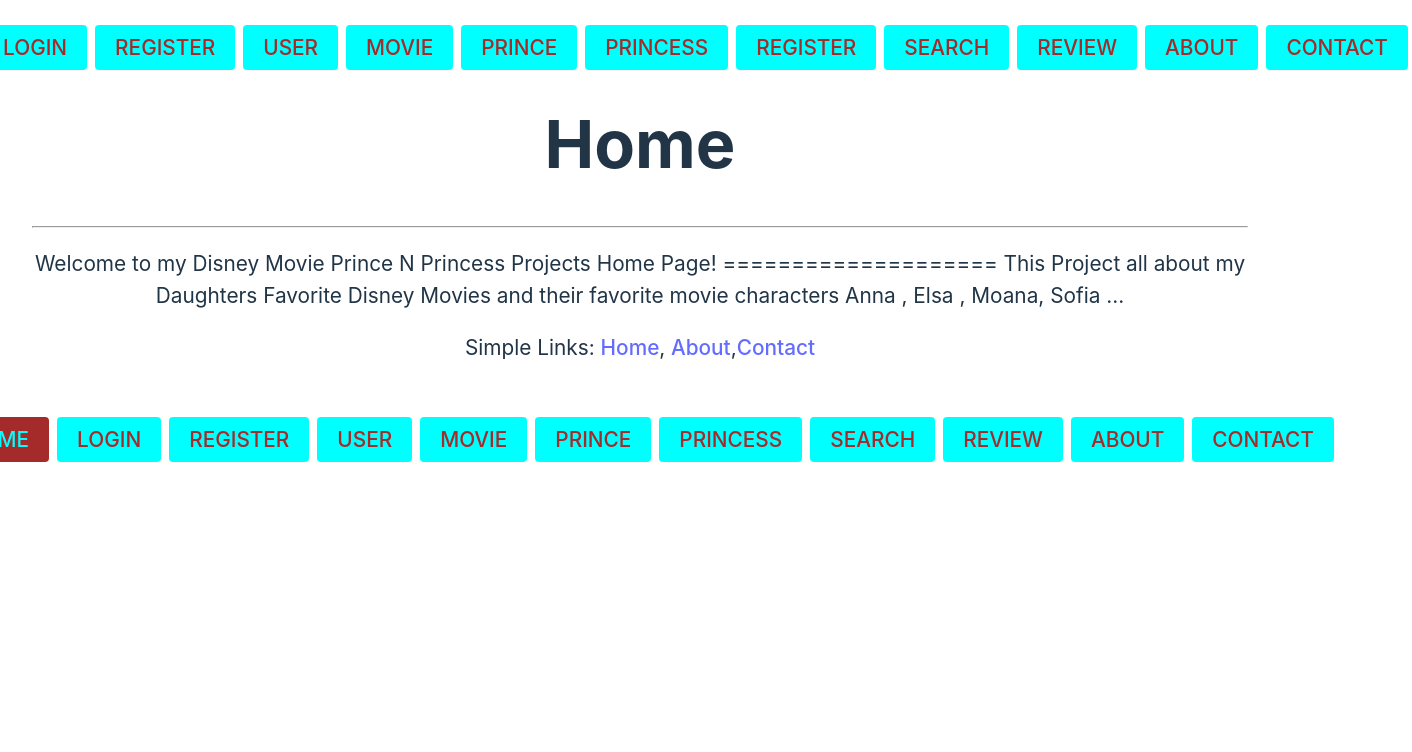
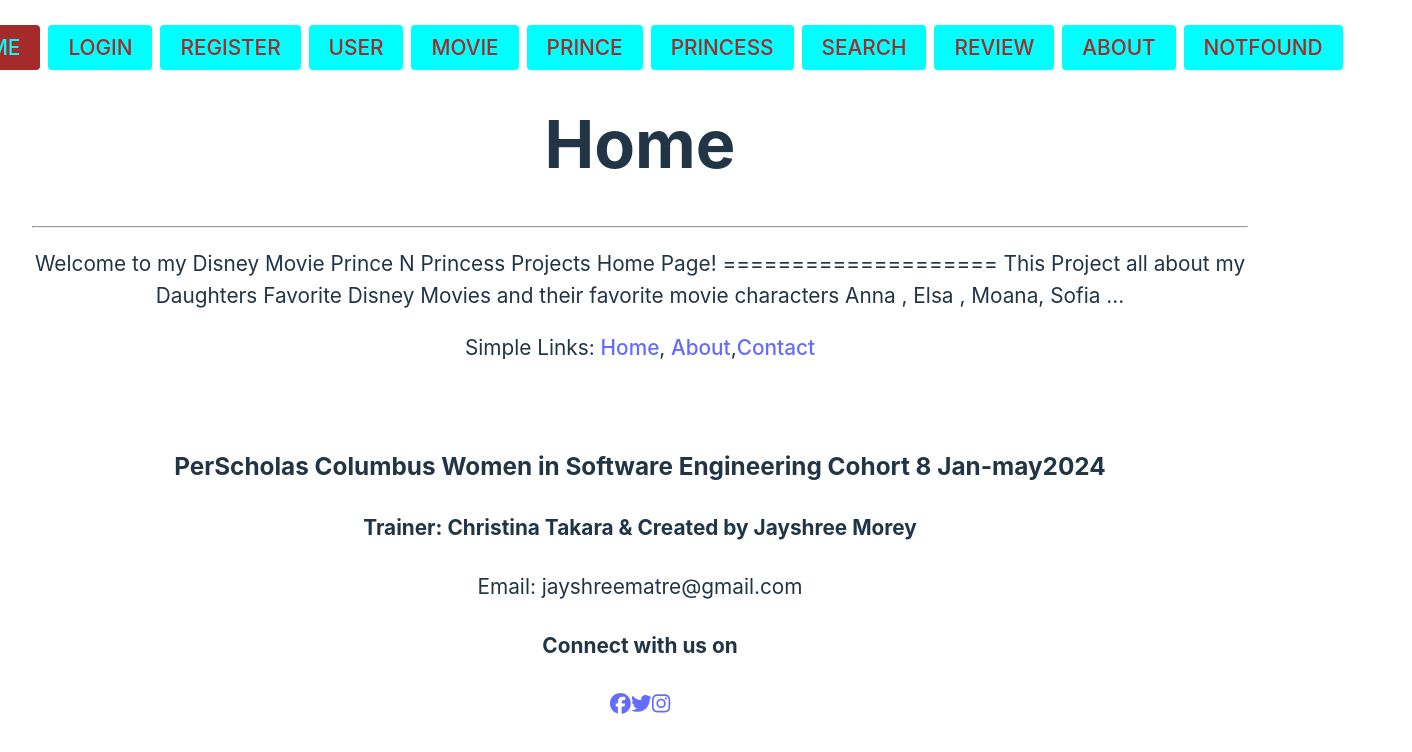
Before and after one commit to jayashreemore/disneyFrontend, a React (Vite) app: page / in a window 1280 px wide. Shown: the top 752 px of the page, 1412 px wide, since content can reach past the window. Built offline with nearby package versions, Linux system fonts and the light colour scheme.

Commit message:
added footer code and footer styling code  to the project

```diff
--- a/src/components/Contact.jsx
+++ /dev/null
@@ -1,28 +0,0 @@
-import { Link } from 'react-router-dom';
-import { Helmet } from 'react-helmet';
-
-
-export default function Contact() {
-
-    return (
-        <>
-
-            <Helmet>
-                <title> Contact</title>
-                <meta name='description' content='This is my Contact Page' />
-            </Helmet>
-            <h1>Contact</h1>
-            <hr />
-            <p>
-                This is my Contact Page.
-                =======================
-
-            </p>
-            <p>
-                Simple Links: <Link to='/'> Home</Link>,
-                <Link to='/about'> About</Link>,
-                <Link to='/contact'>Contact</Link>
-            </p>
-        </>
-    );
-}
--- a/src/components/Footer.jsx
+++ b/src/components/Footer.jsx
@@ -1,69 +1,28 @@
-import { NavLink } from "react-router-dom";
+import React from 'react';
+import { FontAwesomeIcon } from '@fortawesome/react-fontawesome';
+import { faFacebook, faTwitter, faInstagram } from '@fortawesome/free-brands-svg-icons';
+import '../App.css'; // Import CSS file for styling
 
 function Footer() {
     return (
-        <div className="footer">
-            <ul>
-                <li>
-                    <NavLink to='/' activeclass='active'>
-                        Home
-                    </NavLink>
-                </li>
-
-
-                <li>
-					<NavLink to='/Login' activeclassname='active'>
-						Login
-					</NavLink>
-				</li>
-                <li>
-					<NavLink to='/Register' activeclassname='active'>
-						Register
-					</NavLink>
-				</li>
-                <li>
-					<NavLink to='/User' activeclassname='active'>
-						User
-					</NavLink>
-				</li>
-                <li>
-					<NavLink to='/Movie' activeclassname='active'>
-						Movie
-					</NavLink>
-				</li>
-                <li>
-					<NavLink to='/Prince' activeclassname='active'>
-						Prince
-					</NavLink>
-				</li>
-                <li>
-					<NavLink to='/Princess' activeclassname='active'>
-						Princess
-					</NavLink>
-				</li>
-                <li>
-					<NavLink to='/Search' activeclassname='active'>
-						Search
-					</NavLink>
-				</li>
-                <li>
-					<NavLink to='/Review' activeclassname='active'>
-						Review
-					</NavLink>
-				</li>
-                <li>
-                    <NavLink to='/about' activeclass='active'>
-                        About
-                    </NavLink>
-                </li>
-                <li>
-                    <NavLink to='/contact' activeclass='active'>
-                        Contact
-                    </NavLink>
-                </li>
-            </ul>
-        </div>
-    )
+        <footer className="footer">
+            <div className="container">
+                <div className="footer-content">
+                    <div className="footer-info">
+                        <h3>PerScholas Columbus Women in Software Engineering Cohort 8 Jan-may2024 </h3>
+                        <h4>Trainer: Christina Takara & Created by Jayshree Morey</h4>
+                        <p>Email: jayshreematre@gmail.com </p>
+                        <h4>Connect with us on </h4>
+                        <div className="social-icons">
+                            <a href="https://www.facebook.com"><FontAwesomeIcon icon={faFacebook} /></a>
+                            <a href="https://www.twitter.com"><FontAwesomeIcon icon={faTwitter} /></a>
+                            <a href="https://www.instagram.com"><FontAwesomeIcon icon={faInstagram} /></a>
+                        </div>
+                    </div>
+                </div>
+            </div>
+        </footer>
+    );
 }
 
 export default Footer;
--- a/src/components/Nav.jsx
+++ b/src/components/Nav.jsx
@@ -40,11 +40,7 @@
 						Princess
 					</NavLink>
 				</li>
-                <li>
-					<NavLink to='/Register' activeclassname='active'>
-						Register
-					</NavLink>
-				</li>
+
                 <li>
 					<NavLink to='/Search' activeclassname='active'>
 						Search
@@ -59,12 +55,15 @@
                     <NavLink to='/about' activeclass='active'>
                         About
                     </NavLink>
+
                 </li>
                 <li>
-                    <NavLink to='/contact' activeclass='active'>
-                        Contact
+                    <NavLink to='/notfound' activeclass='active'>
+                        NotFound
                     </NavLink>
+
                 </li>
+
             </ul>
         </nav>
     );
```
